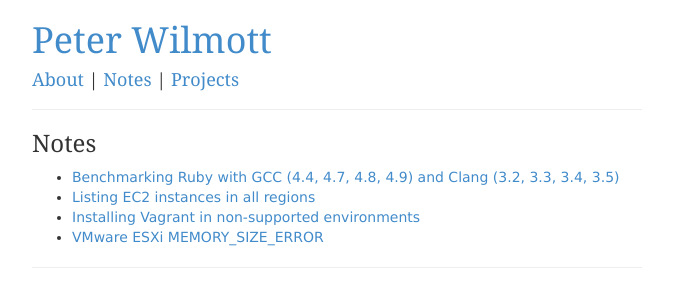
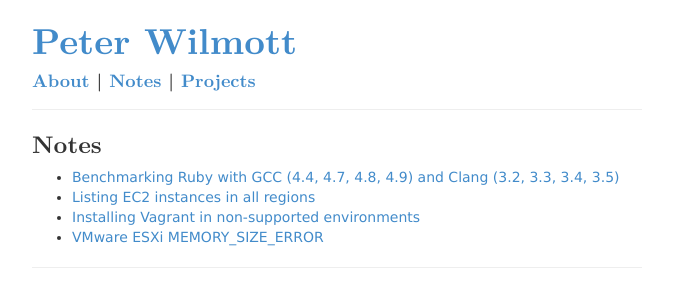
Before and after one commit to p8952/p8952.github.io.old, a Jekyll site: the page built from notes.html, in a window 1280 px wide. Shown: the top 307 px of the page, without its empty margins (303-976 px from the left). Built offline with Jekyll 4.4.1, drawn with Linux system fonts in a browser that asks for light colours; Markdown is read by kramdown in place of the engine named in the settings.

Commit message:
Add new header font

```diff
--- a/res/css/style.css
+++ b/res/css/style.css
@@ -1,5 +1,13 @@
+@font-face {
+	font-family: 'Latin Modern Roman';
+	font-weight: bold;
+	font-style: normal;
+	src: url('/res/fonts/lmroman10-bold.woff') format('woff');
+}
+
 h1, h2, h3, h4, h5, h6 {
-	font-family: Georgia, Times, serif;
+	font-family: 'Latin Modern Roman', serif;
+	font-weight: bold;
 }
 
 p, li {
```
Also changed, not shown: res/fonts/lmroman10-bold.woff (added), 2 other files.
